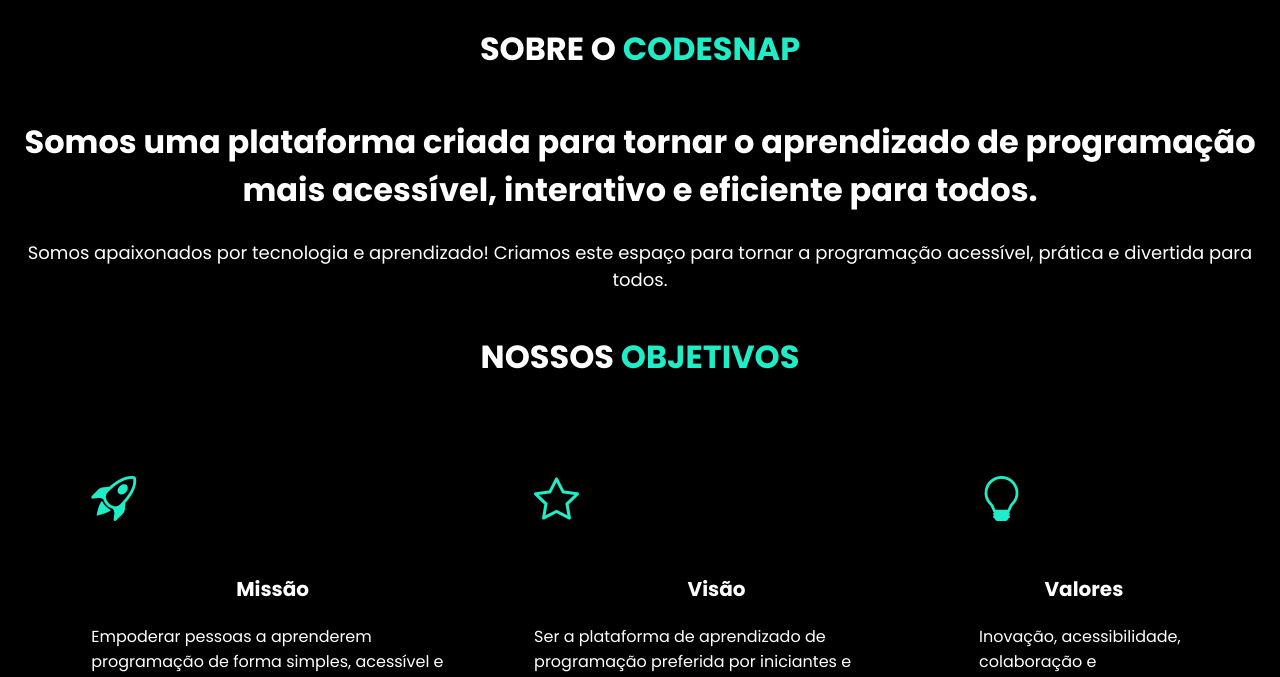
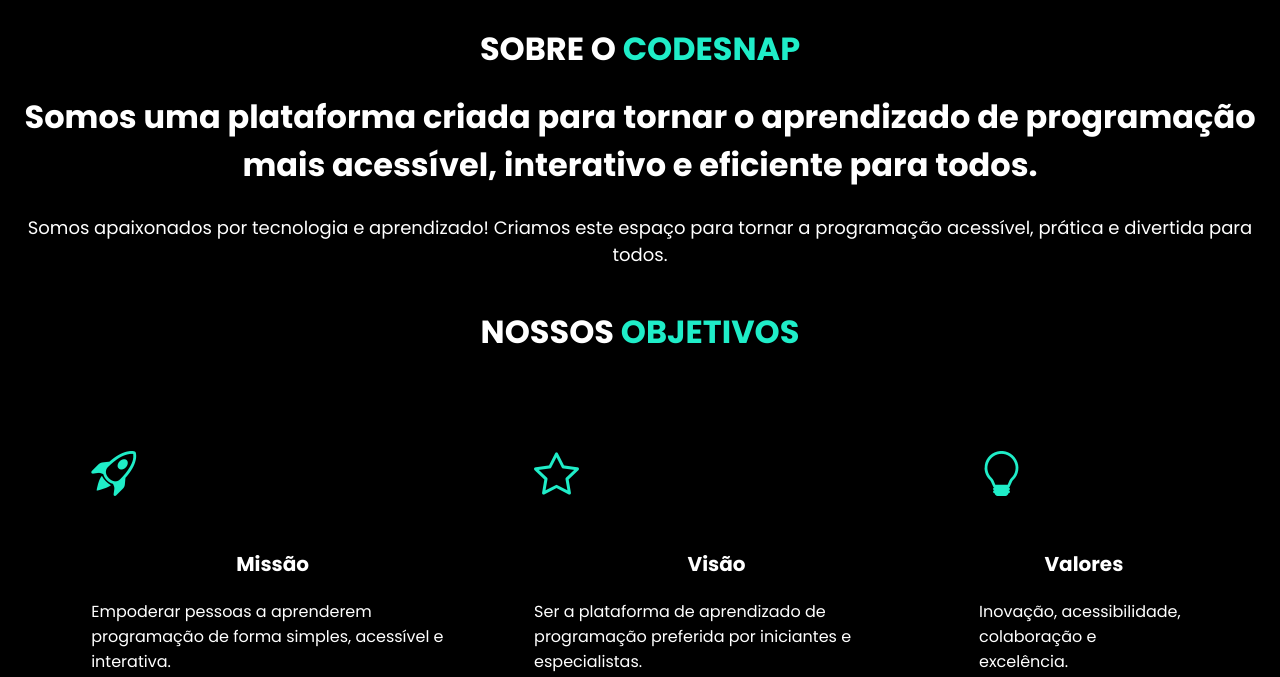
Before and after one commit to Fexz0/Projeto-CodeSnap-v2, a plain HTML site: page pages/About.html in a window 1280 px wide. Shown: the part 123-800 px from the top of the page. Drawn offline with nearby package versions, Linux system fonts and the light colour scheme.

Commit message:
update-v015

```diff
--- a/styles/defaut.css
+++ b/styles/defaut.css
@@ -35,13 +35,13 @@ button:hover, form .cs-enviar input:hover{
     display: flex;
 }
 
-.title{
+h2.title{
     color: #fff;
     font-size: 32px;
     text-align: center;
 }
 
-.title span{
+h2.title span{
     color: #1FEDC8;
 }
 
--- a/styles/global.css
+++ b/styles/global.css
@@ -267,6 +267,13 @@ section.sobre {
     padding: 40px 4%;
 }
 
+.sobre h1.title{
+    color: #fff;
+    font-size: 32px;
+    text-align: center;
+    margin-top: 20px;
+}
+
 .sobre .subtitle1 {
     margin-top: 25px;
     color: #fff;
@@ -308,10 +315,6 @@ section.sobre {
 .sobre .sobre-box i{
     font-size: 45px;
     color: #1FEDC8;
-}
-
-.sobre .interface h1{
-    margin-top: 45px;
 }
 
 .sobre .interface h3{
```
